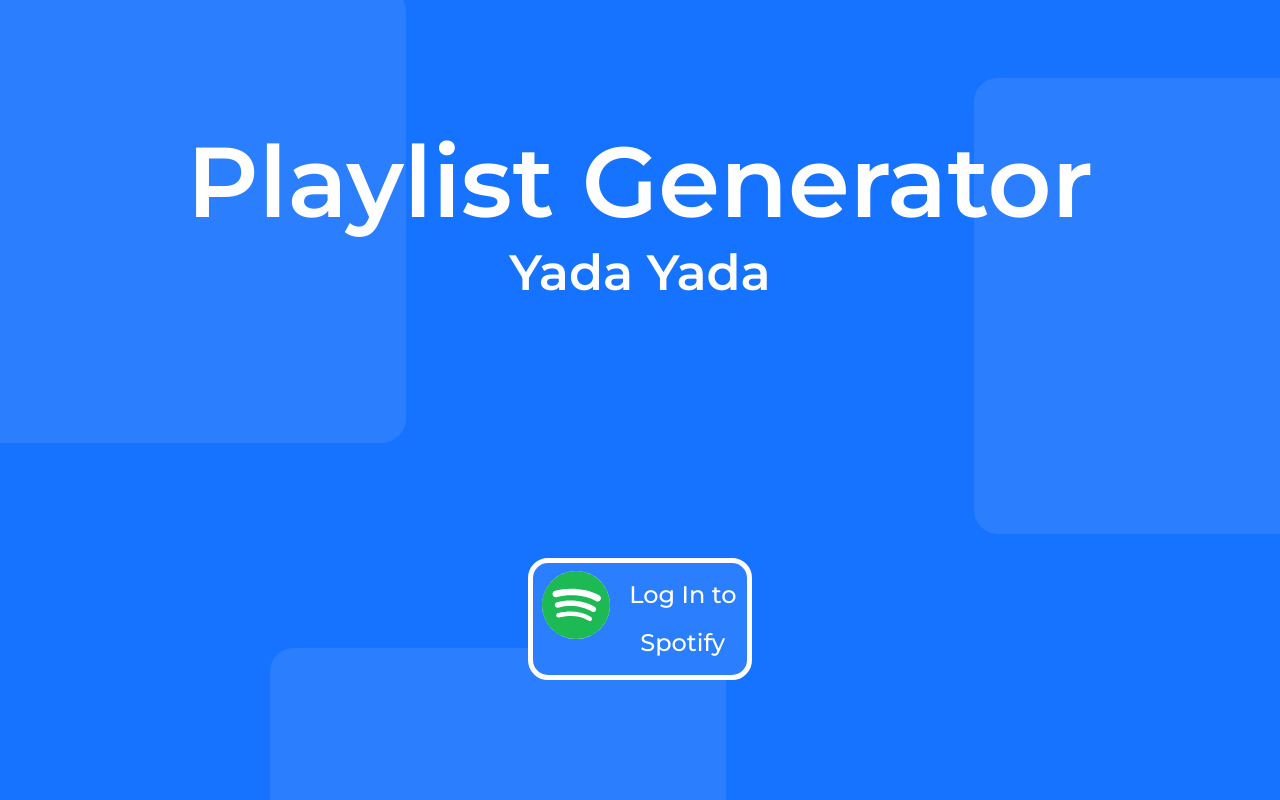
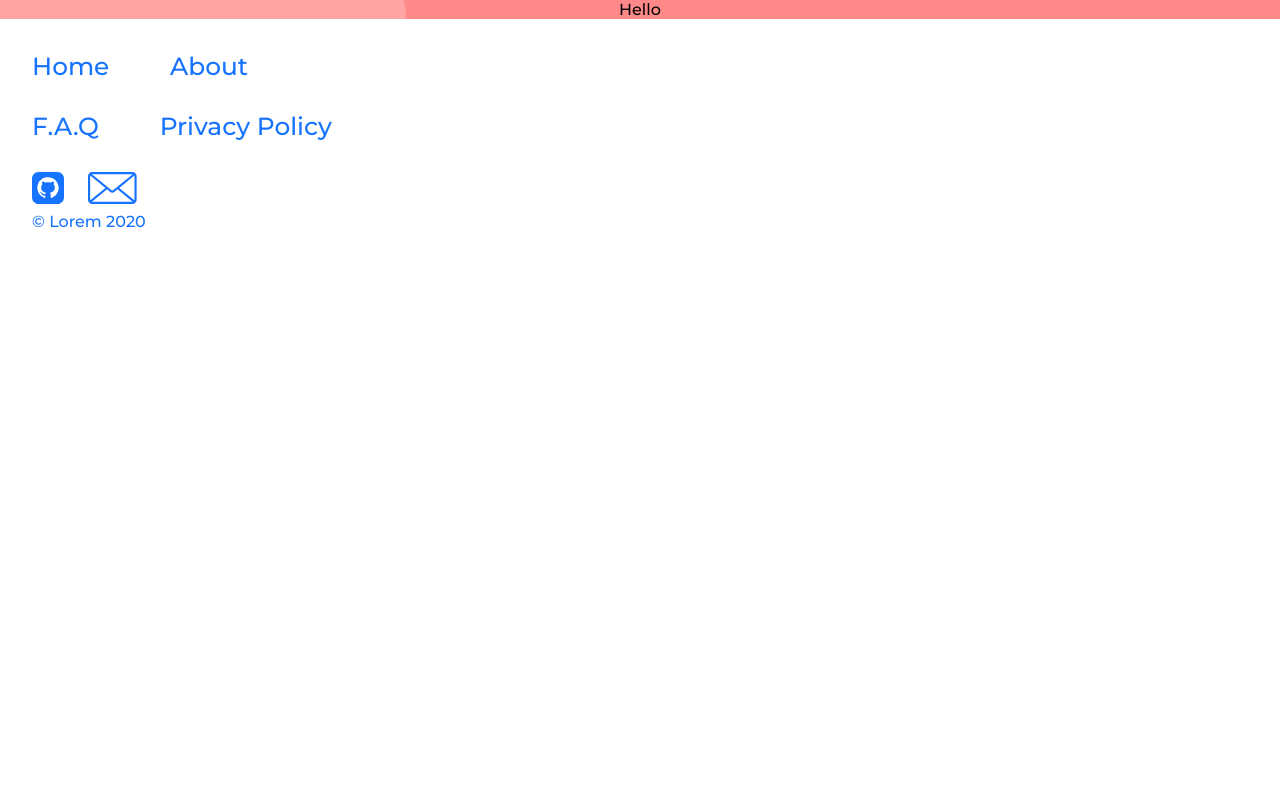
Before and after one commit to Wadboy70/SpotifyPlaylistGenerator, a React (Create React App) app in the folder client/: page /dashboard in a window 1280 px wide. Before the commit this address led to /. Shown: the top 800 px of the page. Built offline with nearby package versions, Linux system fonts and the light colour scheme.

Commit message:
making the dashboard work and fixing animation styling

```diff
--- a/client/src/App.js
+++ b/client/src/App.js
@@ -19,7 +19,7 @@ function App() {
           render = {() => user ? (<Redirect to = '/dashboard'/>) : (<Home/>)}/>
         <Route
           exact path = '/dashboard'
-          render = {() => user ? (<Dashboard user = {user}/>) : (<Redirect to = '/'/>)}/>
+          render = {() => (<Dashboard user = {user}/>) }/>
         <Route path = "*">
           <span>Page not found</span>
         </Route>
--- a/client/src/colors.css
+++ b/client/src/colors.css
@@ -1,6 +1,8 @@
 :root{
     --blue: #1673FF;
     --lightBlue: #2B7FFF;
+    --pink: #FF8888;
+    --lightPink: #FFA3A3;
 }
 .blackFont{
 color: black;
@@ -17,3 +19,10 @@ color: var(--blue);
 .lightBlue{
     background-color: var(--lightBlue);
 }
+
+.pink{
+    background-color: var(--pink);
+}
+.lightPink{
+    background-color: var(--lightPink);
+}
--- a/client/src/components/AnimatedBackground/AnimatedBackground.css
+++ b/client/src/components/AnimatedBackground/AnimatedBackground.css
@@ -1,17 +1,11 @@
 .background{
-    position: absolute;
-    display: flex;
+    position: relative;
+    display: inline-flex;
     flex-flow: row;
+    justify-content: center;
     overflow: hidden;
-    height: 100%;
     width: 100%;
     z-index: -1;
-}
-.animationContainer{
-    display: flex;
-    flex-flow: row;
-    width: 100%;
-    height: 100%;
 }
 .backingBlock{
     height: calc(20vw + 20vh + 5vmin);
--- a/client/src/components/AnimatedBackground/AnimatedBackground.js
+++ b/client/src/components/AnimatedBackground/AnimatedBackground.js
@@ -4,6 +4,7 @@ import '../../colors.css';
 import  './AnimatedBackground.css';
 
 const AnimatedBackground = ({
+    children,
     color = 'blue',
     secondaryColor = 'lightBlue'
 
@@ -23,6 +24,7 @@ const AnimatedBackground = ({
         });
     });
     return(
+        <>
             <div className = {`${color} background`}>
                 <div className = "container">
                     {
@@ -40,7 +42,9 @@ const AnimatedBackground = ({
                         ))
                     }
                 </div>
+            {children}
             </div>
+        </>
     );
 }
 
--- a/client/src/views/Dashboard/Dashboard.js
+++ b/client/src/views/Dashboard/Dashboard.js
@@ -1,11 +1,17 @@
 import React from 'react';
+
+import AnimatedBackground from '../../components/AnimatedBackground/AnimatedBackground';
 
 import './Dashboard.css';
 
-const Dashboard = ({}) => {
+const Dashboard = () => {
     return(
-        <>
-        </>
+        <AnimatedBackground
+            color = 'pink'
+            secondaryColor = 'lightPink'
+        >
+            Hello
+        </AnimatedBackground>
     );
 }
 
--- a/client/src/views/Home/Home.js
+++ b/client/src/views/Home/Home.js
@@ -3,13 +3,12 @@ import HomeStage from '../../components/HomeStage/HomeStage';
 import AnimatedBackground from '../../components/AnimatedBackground/AnimatedBackground.js';
 const Home = () =>{
     return(
-        <>
-            <AnimatedBackground
-            color = 'blue'
-            secondaryColor = 'lightBlue'
-            />
+        <AnimatedBackground
+        color = 'blue'
+        secondaryColor = 'lightBlue'
+        >
             <HomeStage/>
-        </>
+        </AnimatedBackground>
     );
 }
 
```
Lines whose indentation alone changed are shown as unchanged.
